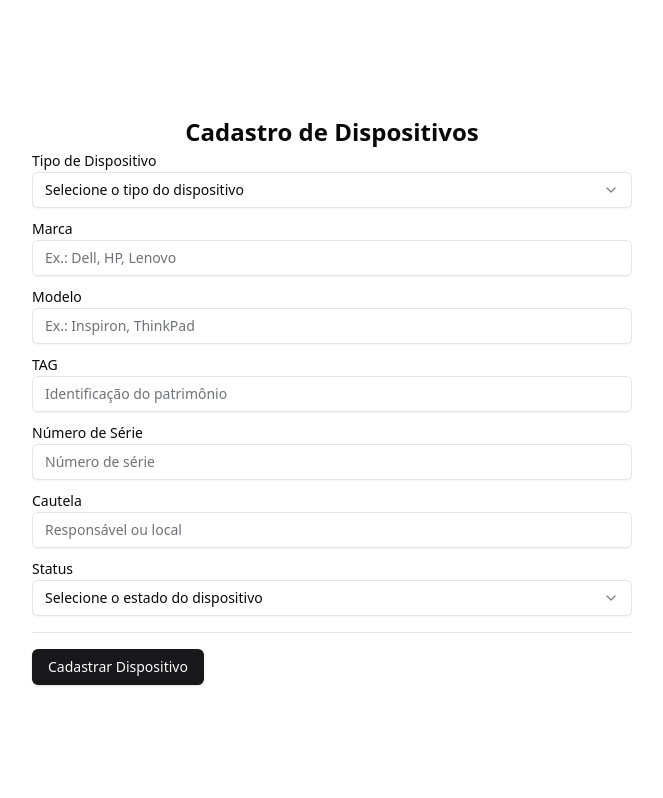
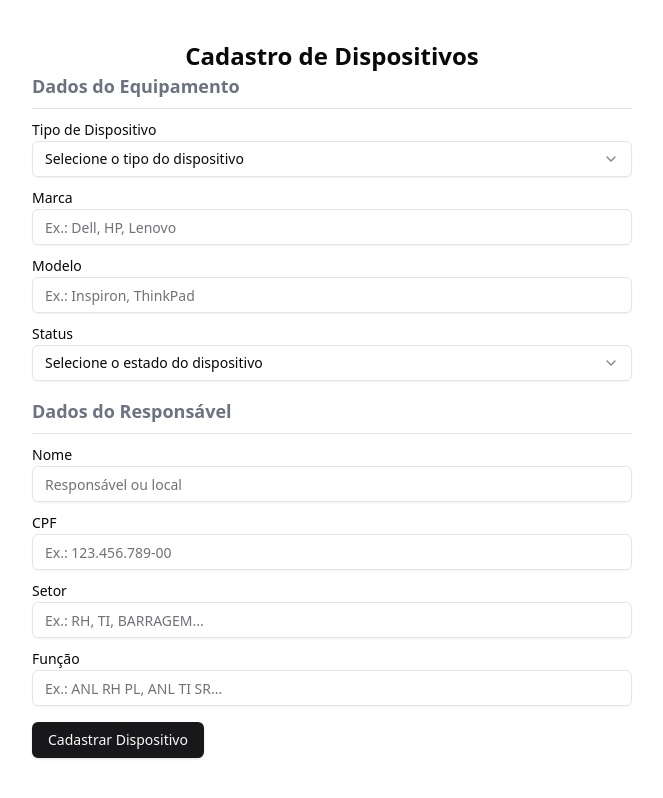
Before and after one commit to kennedfer/cadastro-equipamentos-ti-masa, a Next.js app: page /cadastro in a window 1280 px wide. Shown: the whole page, without its empty margins (308-971 px from the left). Built offline with nearby package versions, Linux system fonts and the light colour scheme.

Commit message:
feat: Fluxo de cadastro e pesquisa funcionando, mudando schema do database

```diff
--- a/src/app/api/device/[id]/route.js
+++ b/src/app/api/device/[id]/route.js
@@ -2,7 +2,7 @@ import deviceController from "@/controllers/device.controller";
 
 export async function GET(_, { params }) {
   const { id } = params;
-  return deviceController.get(Number(id));
+  return deviceController.get(id);
 }
 
 export async function PATCH(req, { params }) {
--- a/src/app/cadastro/page.js
+++ b/src/app/cadastro/page.js
@@ -10,8 +10,8 @@ export default function Home() {
   return (
     <body>
       <main>
-        <div className="flex flex-col justify-center items-center v-screen h-screen">
-            <h1 className="font-bold text-2xl">Cadastro de Dispositivos</h1>
+        <div className="flex flex-col items-center v-screen h-screen">
+            <h1 className="mt-10 font-bold text-2xl">Cadastro de Dispositivos</h1>
             <RegisterDeviceForm/>
         </div>
       </main>
--- /dev/null
+++ b/src/app/pesquisa/page.js
@@ -0,0 +1,39 @@
+"use client"
+import { useEffect, useState } from "react";
+
+import {Input} from "@/components/ui/input"
+import {Label} from "@/components/ui/label"
+import {Button} from "@/components/ui/button"
+
+import { useRef } from 'react';
+import DeviceCard from "@/components/devices/DeviceCard";
+
+export default function Home() {
+    const searchRef = useRef(null);
+    const [device, setDevice] = useState(null)
+
+    async function searchDevice(){
+        const sn = searchRef.current.value;
+
+        const data = await fetch("/api/device/"+sn);
+        const device = await data.json();
+
+        setDevice(device);
+    }
+
+    return (
+        <body>
+        <main>
+            <div className="flex flex-col gap-2 justify-center items-center v-screen h-screen">
+                <h1 className="font-bold text-2xl">Pesquisa de Dispositivos</h1>
+                <Label htmlFor="busca">Número de Série para buscar:</Label>
+                <Input ref={searchRef} placeholder="Ex.: 988213, 182123" className="w-[300px]" id="busca" type="text"/>
+                <Button onClick={searchDevice}>Pesquisar</Button>
+            { device && <DeviceCard device={device}/>}
+            </div>
+
+        </main>
+        </body>
+
+  );
+}
--- /dev/null
+++ b/src/components/devices/DeviceCard.jsx
@@ -0,0 +1,25 @@
+import { Card, CardHeader, CardTitle, CardDescription, CardContent } from "@/components/ui/card";
+
+export default function DeviceCard({device}) {
+
+  return (
+    <Card className="w-full max-w-sm p-4 shadow-md">
+      <CardHeader>
+        <CardTitle className="text-lg font-semibold">{device.marca} - {device.modelo}</CardTitle>
+        <CardDescription>{device.tipo}</CardDescription>
+      </CardHeader>
+      <CardContent>
+        <div className="space-y-2 text-sm">
+          <p><strong>Tag:</strong> {device.tag}</p>
+          <p><strong>SN:</strong> {device.sn}</p>
+          <p><strong>Cautela:</strong> {device.cautela}</p>
+          <p><strong>Status:</strong>
+            <span className={`ml-1 font-medium ${device.status === "ativo" ? "text-green-600" : "text-red-600"}`}>
+              {device.status}
+            </span>
+          </p>
+        </div>
+      </CardContent>
+    </Card>
+  );
+}
--- a/src/components/forms/RegisterDeviceForm.jsx
+++ b/src/components/forms/RegisterDeviceForm.jsx
@@ -1,8 +1,7 @@
 import { useForm } from "react-hook-form";
-// import { Button, Input, Label, Select } from "@shadcn/ui"; // Adjust import path if needed.
-import {Label} from "@/components/ui/label"
-import {Button} from "@/components/ui/button"
-import {Input} from "@/components/ui/input"
+import { Label } from "@/components/ui/label";
+import { Button } from "@/components/ui/button";
+import { Input } from "@/components/ui/input";
 import {
   Select,
   SelectContent,
@@ -10,11 +9,10 @@ import {
   SelectItem,
   SelectLabel,
   SelectTrigger,
-  SelectValue,} from "@/components/ui/select"
-
-import {Separator} from "@/components/ui/separator"
-
-import {useState} from "react"
+  SelectValue,
+} from "@/components/ui/select";
+import { Separator } from "@/components/ui/separator";
+import { useState } from "react";
 
 const exclusiveAttributes = {
   computador: [
@@ -25,7 +23,7 @@ const exclusiveAttributes = {
     { key: "cor", label: "Cor", type: "text", placeholder: "Ex.: Preto" },
     { key: "tipoImpressao", label: "Tipo de Impressão", type: "select", options: ["Laser", "Jato de Tinta"] },
   ],
-  vazio: [], // Para casos onde não há atributos exclusivos.
+  vazio: [],
 };
 
 export function RegisterDeviceForm() {
@@ -33,68 +31,77 @@ export function RegisterDeviceForm() {
     register,
     setValue,
     handleSubmit,
+    watch,
     formState: { errors },
   } = useForm();
+  const type = watch("tipo");
 
-  const [type, setType] = useState("");
-
-  function renderAttributes(type) {
+  const renderAttributes = () => {
     const attributes = exclusiveAttributes[type] || [];
-
-
     return attributes.map((attr) => {
       if (attr.type === "text") {
         return (
-        <div key={attr.key}>
+          <div key={attr.key} className="mt-2">
             <Label htmlFor={attr.key}>{attr.label}</Label>
             <Input
               id={attr.key}
               type="text"
               placeholder={attr.placeholder}
-            // REGISTRA INPUT NO FORM
-            // {...register(attr.key, { required: `${attr.label} é obrigatório.` })}
+              {...register(attr.key, { required: `${attr.label} é obrigatório.` })}
             />
-
+            {errors[attr.key] && (
+              <p className="text-red-500 text-sm mt-1">{errors[attr.key].message}</p>
+            )}
           </div>
         );
       } else if (attr.type === "select") {
         return (
-        <div key={attr.key}>
-          <label htmlFor={attr.key}>{attr.label}</label>
-          <select id={attr.key} className="select">
-            {attr.options?.map((option) => (
-              <option key={option} value={option}>
+          <div key={attr.key} className="mt-2">
+            <Label htmlFor={attr.key}>{attr.label}</Label>
+            <Select onValueChange={(value) => setValue(attr.key, value)}>
+              <SelectTrigger>
+                <SelectValue placeholder={`Selecione ${attr.label.toLowerCase()}`} />
+              </SelectTrigger>
+              <SelectContent>
+                <SelectGroup>
+                  <SelectLabel>{attr.label}</SelectLabel>
+                  {attr.options.map((option) => (
+                    <SelectItem key={option} value={option}>
                       {option}
-              </option>
+                    </SelectItem>
                   ))}
-          </select>
+                </SelectGroup>
+              </SelectContent>
+            </Select>
+            {errors[attr.key] && (
+              <p className="text-red-500 text-sm mt-1">{errors[attr.key].message}</p>
+            )}
           </div>
         );
       }
       return null;
     });
-}
-
+  };
 
   const onSubmit = async (data) => {
-    const reply = await fetch("/api/device",{
-      method:"POST",
-      body: JSON.stringify(data)
+    const reply = await fetch("/api/device", {
+      method: "POST",
+      body: JSON.stringify(data),
     });
 
     const newDevice = await reply.json();
-
     console.log(newDevice);
   };
 
   return (
-    <form onSubmit={handleSubmit(onSubmit)} className="space-y-2 w-[600px]">
-      {/* Tipo Field */}
+    <form onSubmit={handleSubmit(onSubmit)} className="space-y-4 w-[600px]">
+      {/* Dados do Equipamento */}
+      <div className="space-y-2">
+        <h2 className="text-lg font-semibold text-gray-500">Dados do Equipamento</h2>
+        <Separator />
         <div>
           <Label htmlFor="tipo">Tipo de Dispositivo</Label>
-        {/* MUDAR O onValueChange para setar o tipo tambem */}
-        <Select id="tipo" onValueChange={(value) => setValue("tipo", value)}
-          >
+          <Select id="tipo" onValueChange={(value) => setValue("tipo", value)}>
             <SelectTrigger>
               <SelectValue placeholder="Selecione o tipo do dispositivo" />
             </SelectTrigger>
@@ -102,16 +109,14 @@ export function RegisterDeviceForm() {
               <SelectGroup>
                 <SelectLabel>Tipo de Dispositivo</SelectLabel>
                 <SelectItem value="computador">Computador</SelectItem>
-              {/* <SelectItem value="impressora">Impressora</SelectItem> */}
+                <SelectItem value="impressora">Impressora</SelectItem>
               </SelectGroup>
             </SelectContent>
           </Select>
-        {errors.status && (
-          <p className="text-red-500 text-sm mt-1">{errors.status.message}</p>
+          {errors.tipo && (
+            <p className="text-red-500 text-sm mt-1">{errors.tipo.message}</p>
           )}
         </div>
-
-      {/* Marca Field */}
         <div>
           <Label htmlFor="marca">Marca</Label>
           <Input
@@ -124,8 +129,6 @@ export function RegisterDeviceForm() {
             <p className="text-red-500 text-sm mt-1">{errors.marca.message}</p>
           )}
         </div>
-
-      {/* Modelo Field */}
         <div>
           <Label htmlFor="modelo">Modelo</Label>
           <Input
@@ -138,50 +141,7 @@ export function RegisterDeviceForm() {
             <p className="text-red-500 text-sm mt-1">{errors.modelo.message}</p>
           )}
         </div>
-
-      {/* TAG Field */}
-      <div>
-        <Label htmlFor="tag">TAG</Label>
-        <Input
-          id="tag"
-          type="text"
-          placeholder="Identificação do patrimônio"
-          {...register("tag", { required: "TAG é obrigatória" })}
-        />
-        {errors.tag && (
-          <p className="text-red-500 text-sm mt-1">{errors.tag.message}</p>
-        )}
-      </div>
-
-      {/* S/N Field */}
-      <div>
-        <Label htmlFor="sn">Número de Série</Label>
-        <Input
-          id="sn"
-          type="text"
-          placeholder="Número de série"
-          {...register("sn", { required: "Número de série é obrigatório" })}
-        />
-        {errors.sn && (
-          <p className="text-red-500 text-sm mt-1">{errors.sn.message}</p>
-        )}
-      </div>
-
-      {/* Cautela Field */}
-      <div>
-        <Label htmlFor="cautela">Cautela</Label>
-        <Input
-          id="cautela"
-          type="text"
-          placeholder="Responsável ou local"
-          {...register("cautela", { required: "Cautela é obrigatória" })}
-        />
-        {errors.cautela && (
-          <p className="text-red-500 text-sm mt-1">{errors.cautela.message}</p>
-        )}
-      </div>
-
-      {/* Status Field */}
+        {renderAttributes()}
         <div>
           <Label htmlFor="status">Status</Label>
           <Select id="status" onValueChange={(value) => setValue("status", value)}>
@@ -202,12 +162,64 @@ export function RegisterDeviceForm() {
             <p className="text-red-500 text-sm mt-1">{errors.status.message}</p>
           )}
         </div>
+      </div>
 
-      {/* Submit Button */}
-      <div className="flex flex-col">
-        <Separator className="mt-2 mb-2" orientation="horizontal" />
-        {renderAttributes(type)}
+      {/* Dados do Dono */}
+      <div className="space-y-2">
+        <h2 className="text-lg font-semibold text-gray-500">Dados do Responsável</h2>
+        <Separator />
+        <div>
+          <Label htmlFor="nome">Nome</Label>
+          <Input
+            id="nome"
+            type="text"
+            placeholder="Responsável ou local"
+            {...register("cautela", { required: "Nome é obrigatório" })}
+          />
+          {errors.nome && (
+            <p className="text-red-500 text-sm mt-1">{errors.nome.message}</p>
+          )}
         </div>
+        <div>
+          <Label htmlFor="cpf">CPF</Label>
+          <Input
+            id="cpf"
+            type="text"
+            placeholder="Ex.: 123.456.789-00"
+            {...register("cpf", { required: "cpf é obrigatório" })}
+          />
+          {errors.cpf && (
+            <p className="text-red-500 text-sm mt-1">{errors.cpf.message}</p>
+          )}
+        </div>
+        <div>
+          <Label htmlFor="setor">Setor</Label>
+          <Input
+            id="setor"
+            type="text"
+            placeholder="Ex.: RH, TI, BARRAGEM..."
+            {...register("setor", { required: "setor é obrigatória" })}
+          />
+          {errors.setor && (
+            <p className="text-red-500 text-sm mt-1">{errors.setor.message}</p>
+          )}
+        </div>
+        <div>
+          <Label htmlFor="funcao">Função</Label>
+          <Input
+            id="funcao"
+            type="text"
+            placeholder="Ex.: ANL RH PL, ANL TI SR..."
+            {...register("funcao", { required: "funcao é obrigatória" })}
+          />
+          {errors.funcao && (
+            <p className="text-red-500 text-sm mt-1">{errors.funcao.message}</p>
+          )}
+        </div>
+
+      </div>
+
+      {/* Botão de Enviar */}
       <Button type="submit">Cadastrar Dispositivo</Button>
     </form>
   );
--- a/src/controllers/device.controller.js
+++ b/src/controllers/device.controller.js
@@ -17,10 +17,10 @@ class DeviceController {
   }
 
   // Método para obter um dispositivo específico
-  async get(id) {
+  async get(serial) {
     const device = await prisma.dispositivo.findUnique({
       where:{
-        id
+        sn: serial
       }
     });
     if (!device) {
```
Lines whose indentation alone changed are shown as unchanged.
